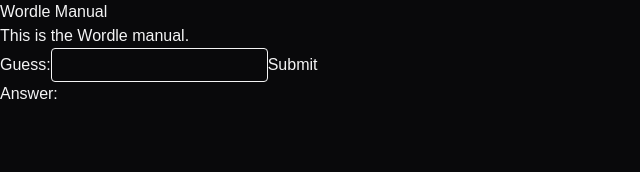
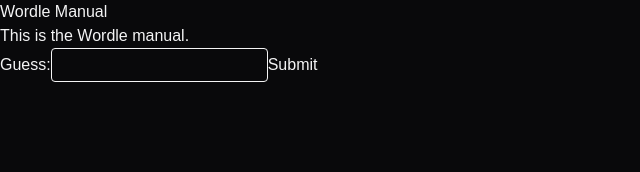
Before and after one commit to franco-ortega/wordle-clone, a Next.js app: page /manual in a window 1280 px wide. Shown: the top 172 px of the page, without its empty margins (0-640 px from the left). Built offline with nearby package versions, Linux system fonts and the light colour scheme.

Commit message:
display Answer once 5 guesses are submitted

```diff
--- a/src/app/manual/page.tsx
+++ b/src/app/manual/page.tsx
@@ -6,6 +6,8 @@
 function Manual() {
 	const [guess, setGuess] = useState('');
 	const [displayCorrect, setDisplayCorrect] = useState(false);
+	const [displayAnswer, setDisplayAnswer] = useState(false);
+	const [numberOfGuesses, setNumberOfGuesses] = useState(0);
 	// const targetWord = getRandomWord();
 	const targetWord = 'SWIFT';
 
@@ -13,6 +15,13 @@
 		e.preventDefault();
 
 		setDisplayCorrect(true);
+		setNumberOfGuesses((prev) => {
+			const newTally = prev + 1;
+
+			if (newTally === 5) setDisplayAnswer(true);
+
+			return newTally;
+		});
 	};
 
 	return (
@@ -41,7 +50,7 @@
 				{displayCorrect && (
 					<section>Correct: {guess === targetWord ? 'Yes' : 'No'}</section>
 				)}
-				<section>Answer: {guess}</section>
+				{displayAnswer && <section>Answer: {targetWord}</section>}
 			</main>
 		</div>
 	);
```
